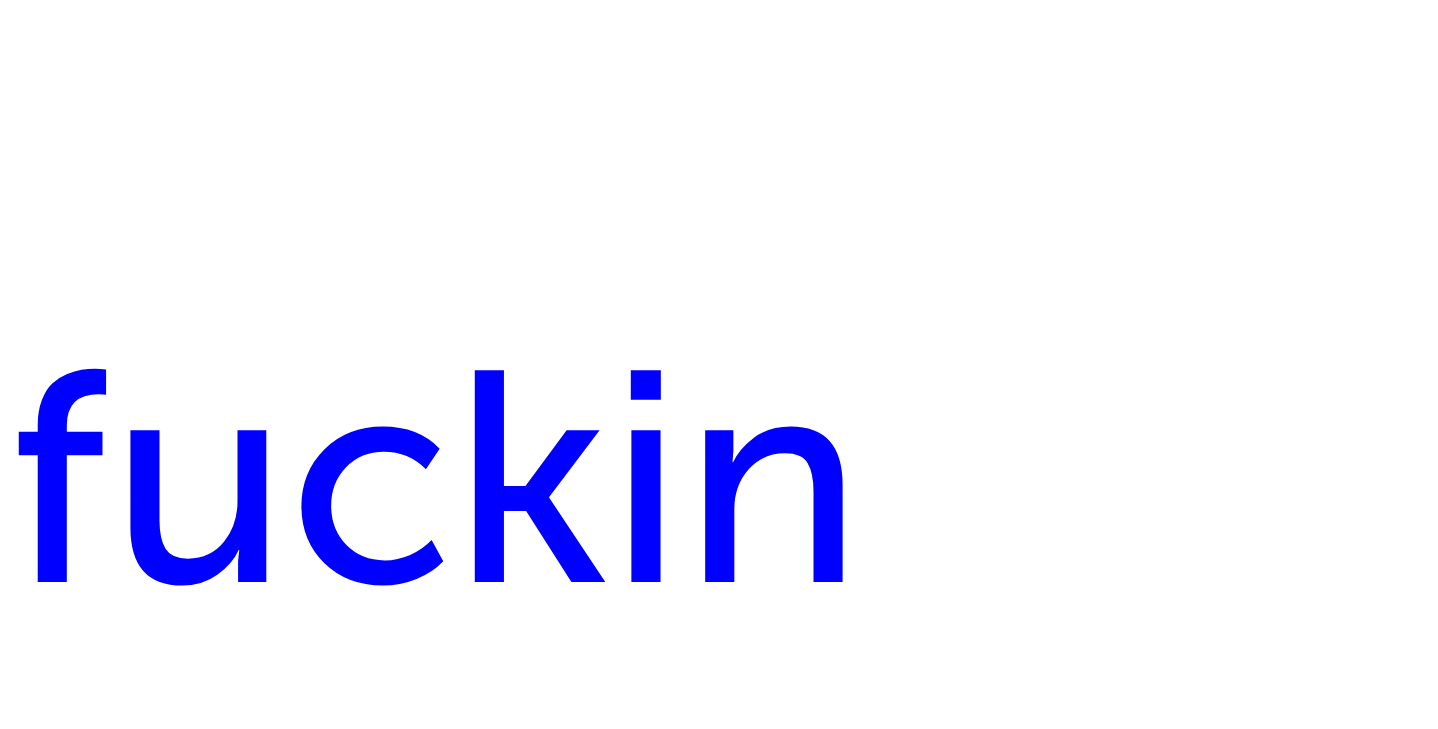
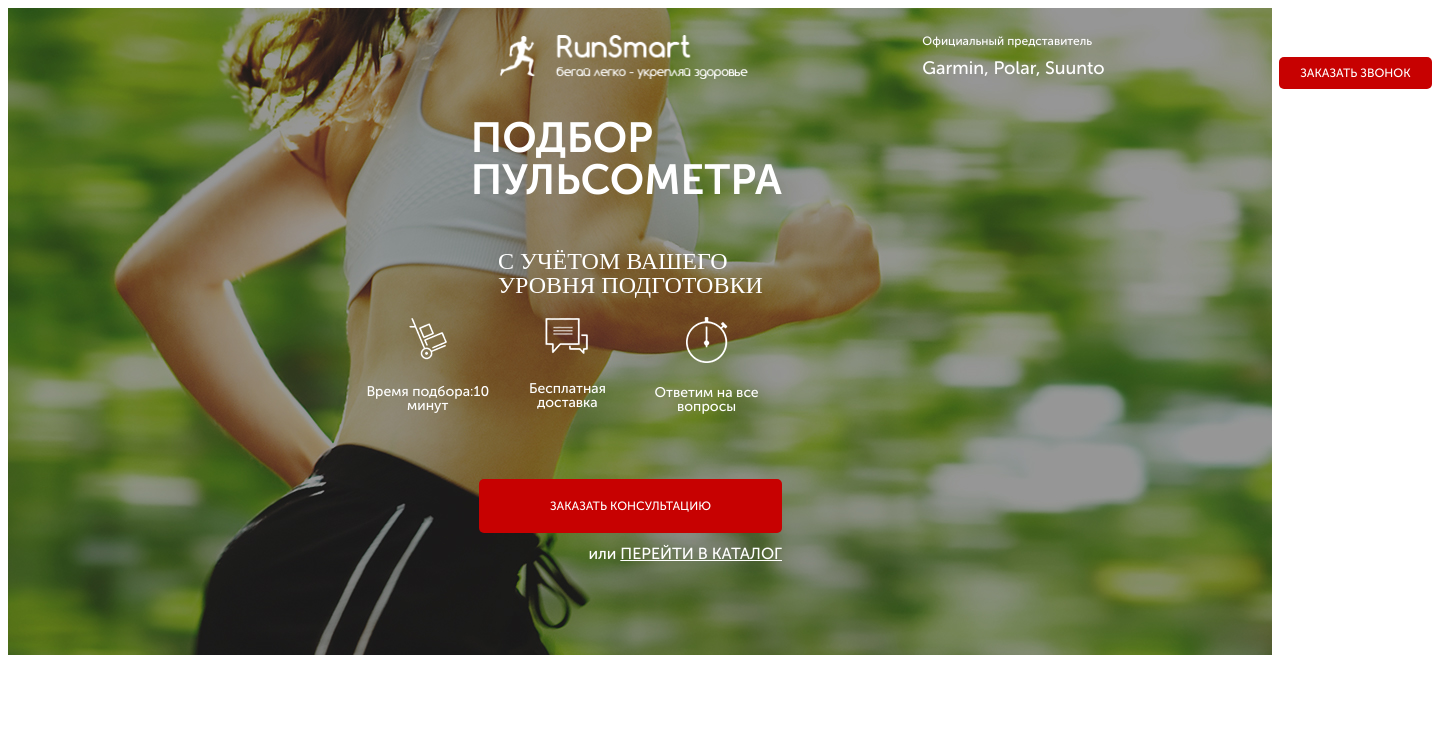
Before and after one commit to goganikol/Pulse, a website: page src/index.html in a window 1280 px wide. Shown: the top 729 px of the page, 1438 px wide, since content can reach past the window. Drawn offline with Linux system fonts and the light colour scheme.

Commit message:
Made first part

```diff
--- a/src/index.html
+++ b/src/index.html
@@ -4,12 +4,54 @@
     <meta charset="UTF-8">
     <meta http-equiv="X-UA-Compatible" content="IE=edge">
     <meta name="viewport" content="width=device-width, initial-scale=1.0">
+    <title>Pulse</title>
     <link rel="styleheet" href="css/bootstrap-reboot.min.css">
     <link rel="stylesheet" href="css/font.css">
     <link rel="stylesheet" href="css/style.min.css">
-    <title>Pulse</title>
 </head>
 <body>
-    <p>fuckin gulp</p>
+    <div class="promo">
+        <div class="container">
+            <header class="header">
+                <div class="header__logo">
+                    <img src="icons/logo.png" alt="logo">
+                </div>
+                <div class="header__official">
+                    Официальный представитель
+                    <span>Garmin, Polar, Suunto</span>
+                </div>
+                <div class="header__contacts">
+                    <a href="+74999228974" class="phone_number">+7 (499) 922-89-74</a>
+                    <button class="button">заказать звонок</button>
+                </div>
+            </header>
+
+            <div class="promo__wrapper">
+                <h1 class="promo__header">Подбор пульсометра</h1>
+                <h2 class="promo__subheader">с учётом Вашего уровня подготовки</h2>
+
+                <div class="promo__icons">
+                    <div class="promo__icon">
+                        <img src="icons/main_screen/hand-cart.png" alt="hand-cart">
+                        <div class="icon_descr">Время подбора:10 минут</div>
+                    </div>
+                    <div class="promo__icon">
+                        <img src="icons/main_screen/messages.png" alt="messages">
+                        <div class="icon_descr">Бесплатная доставка</div>
+                    </div>
+                    <div class="promo__icon">
+                        <img src="icons/main_screen/timer.png" alt="timer">
+                        <div class="icon_descr">Ответим на все вопросы</div>
+                    </div>
+                </div>
+
+                <button class="button button__main">заказать кОНСУЛЬТАЦИЮ</button>
+                <div class="promo__link">
+                    или
+                    <a href="#">ПЕРЕЙТИ В КАТАЛОГ</a>
+                </div>
+            </div>
+        </div>
+    </div>
 </body>
 </html>
--- /dev/null
+++ b/src/sass/blocks/_button.scss
@@ -0,0 +1,20 @@
+.button{
+    width: 153px;
+    height: 32px;
+    background-color: $main-color;
+    border-radius: 5px;
+    font-family: 'Museo Sans Cyrl';
+    font-style: normal;
+    font-weight: 500;
+    font-size: 12px;
+    line-height: 19px;
+    text-align: center;
+    text-transform: uppercase;
+    color: #FFFFFF;
+    border:none;
+    &__main{
+        width: 303px;
+        height: 54px;
+        margin: 65px 0 8px 0;
+    }
+}
--- /dev/null
+++ b/src/sass/blocks/_header.scss
@@ -0,0 +1,45 @@
+.header{
+    min-width: 940px;
+    min-height: 54px;
+    display: flex;
+    justify-content: space-between;
+    align-items: center;
+    &__logo{
+        width:250px;
+        img{
+            width:100%;
+        }
+    }
+    &__official{
+        display: block;
+        font-family: 'Museo Sans Cyrl';
+        font-weight: 500;
+        font-size: 12px;
+        line-height: 12px;
+        color: #FFFFFF;
+        span{
+            display: block;
+            margin-top: 7px;
+            text-align: center;
+            font-size: 18px;
+            line-height: 29px;
+        }
+    }
+    &__contacts{
+        display:flex;
+        flex-direction: column;
+        justify-content: flex-end;
+        .phone_number{
+            font-family: 'Museo Sans Cyrl';
+            font-size: 18px;
+            line-height: 18px;
+            color: #FFFFFF;
+            text-decoration: none;
+            &:hover{
+
+                text-decoration: none;
+            }
+            margin-bottom: 10px;
+        }
+    }
+}
--- /dev/null
+++ b/src/sass/blocks/_promo.scss
@@ -0,0 +1,59 @@
+.promo{
+    min-height: 605px;
+    background-image: url("../../img/bg.png");
+    padding: 21px 490px;
+
+    &__header{
+        font-family: 'Museo Sans Cyrl';
+        font-style: normal;
+        font-weight: bold;
+        font-size: 42px;
+        line-height: 42px;
+        text-transform: uppercase;
+        color: #FFFFFF;
+    }
+    &__subheader{
+        font-family: MuseoModerno;
+        font-style: normal;
+        font-weight: 500;
+        font-size: 24px;
+        line-height: 24px;
+        text-transform: uppercase;
+        color: #FFFFFF;
+    }
+
+    &__icons{
+        width: 430px;
+        display: flex;
+        flex-direction: row;
+        justify-content: space-between;
+        font-family: Museo Sans Cyrl;
+        font-style: normal;
+        font-weight: 500;
+        font-size: 14px;
+        line-height: 14px;
+        text-align: center;
+        color: #FFFFFF;
+        .icon_descr{
+            margin-top: 20px;
+        }
+    }
+
+    &__link{
+        font-family: Museo Sans Cyrl;
+        font-style: normal;
+        font-weight: 500;
+        font-size: 16px;
+        line-height: 25px;
+        color: #FFFFFF;
+        a{
+            color:#FFFFFF;
+        }
+    }
+
+    &__wrapper{
+        display: flex;
+        flex-direction: column;
+        align-items: flex-end;
+    }
+}
--- a/src/sass/style.scss
+++ b/src/sass/style.scss
@@ -4,7 +4,11 @@
     font-family: 'Museo Sans Cyrl', sans-serif;
 }
 
-p{
-    color: blue;
-    font-size: 300px;
+.container {
+    max-width: 950px;
+    margin: 0 auto;
 }
+
+@import 'blocks/promo';
+@import 'blocks/header';
+@import 'blocks/button';
```
Also changed, not shown: src/css/style.min.css, src/img/bg.png (added).
